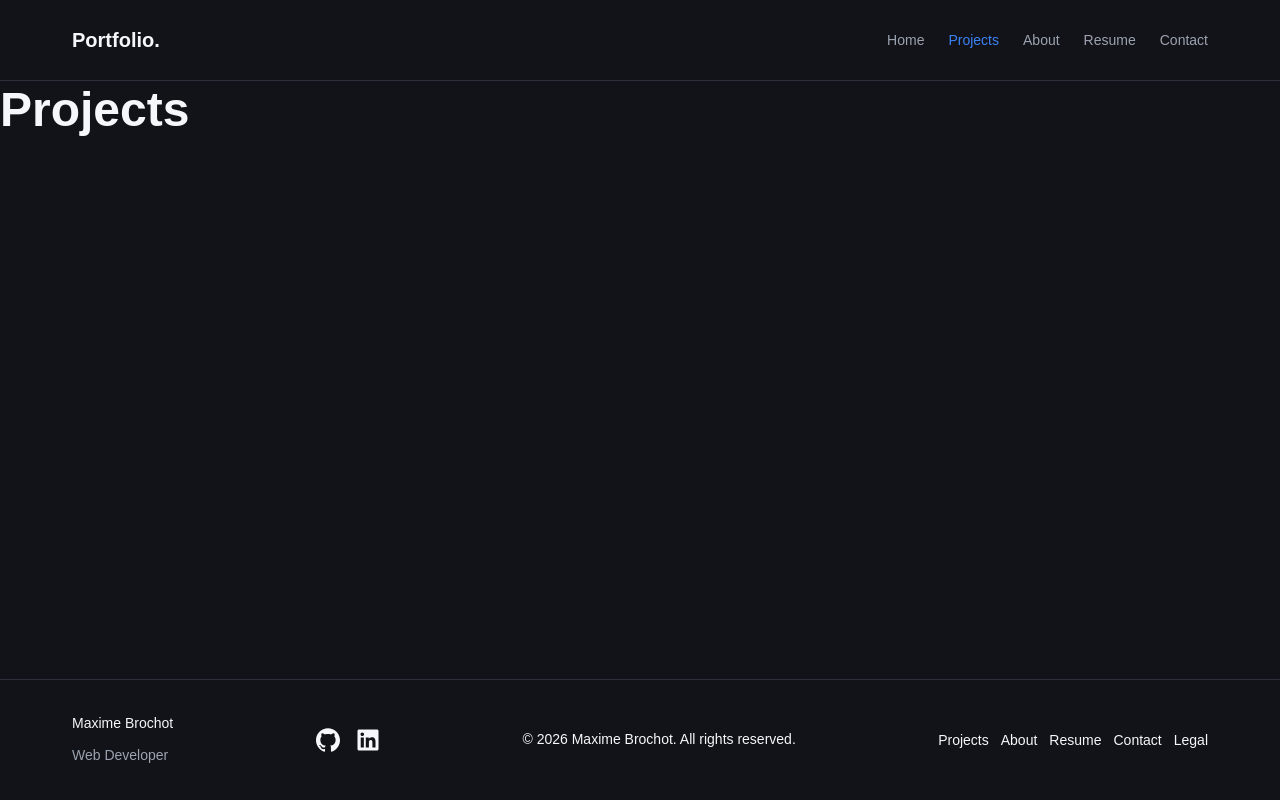
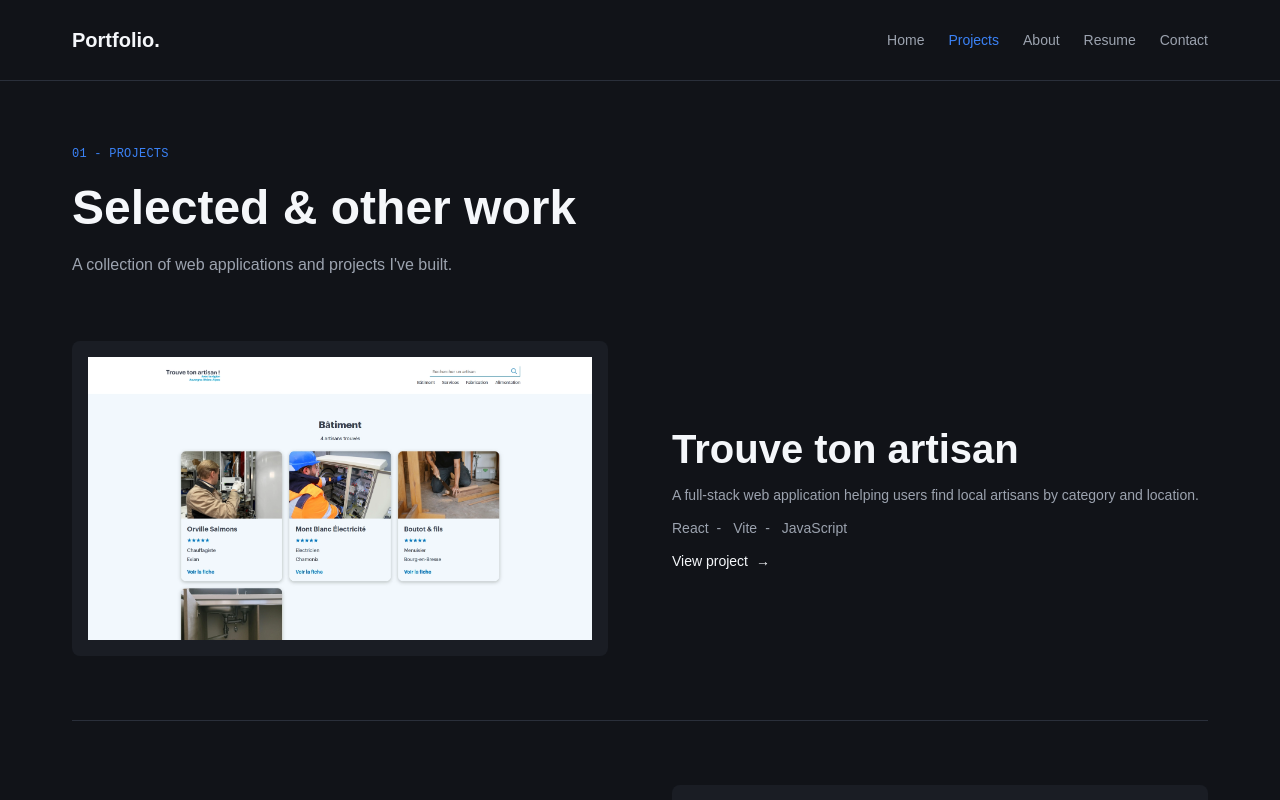
Before and after one commit to BrochotMaxime/portfolio-v2, a React (Vite) app: page /projects in a window 1280 px wide. Shown: the top 800 px of the page. Built offline with nearby package versions, Linux system fonts and the light colour scheme.

Commit message:
feat: implement projects listing page (#45)

```diff
--- a/src/components/ui/ProjectCard.jsx
+++ b/src/components/ui/ProjectCard.jsx
@@ -2,14 +2,19 @@ import { Link } from 'react-router'
 
 import ActionLink from './ActionLink'
 
-function ProjectCard({ project }) {
-  const { slug, title, description, technologies, image, imageAlt, layout = 'standard' } = project
+function ProjectCard({ project, headingLevel = 3, layout }) {
+  const { slug, title, description, technologies, image, imageAlt } = project
 
-  const classes = ['project-card', `project-card--${layout}`].join(' ')
+  const Heading = headingLevel === 2 ? 'h2' : 'h3'
+
+  const resolvedLayout = layout ?? project.layout ?? 'standard'
+
+  const classes = ['project-card', `project-card--${resolvedLayout}`].join(' ')
 
   return (
     <article className={classes}>
       {/* Project preview */}
+      {image && (
         <Link
           to={`/projects/${slug}`}
           className="project-card__image-link"
@@ -19,10 +24,11 @@ function ProjectCard({ project }) {
             <img src={image} alt={imageAlt} className="project-card__image" loading="lazy" />
           </div>
         </Link>
+      )}
 
       {/* Project information */}
       <div className="project-card__content">
-        <h3 className="project-card__title">{title}</h3>
+        <Heading className="project-card__title">{title}</Heading>
 
         <p className="project-card__description">{description}</p>
 
--- a/src/data/projects.js
+++ b/src/data/projects.js
@@ -34,6 +34,34 @@ const projects = [
     featured: true,
     layout: 'reversed',
   },
+  {
+    id: 'port-de-plaisance-russel',
+    slug: 'port-de-plaisance-russel',
+    title: 'Port de Plaisance Russel',
+    description: 'RESTful API developed during my web developer training to manage a marina.',
+    technologies: ['Node.js', 'Express', 'MongoDB'],
+    image: '/images/projects/port-de-plaisance-russel.webp',
+    imageAlt: 'Port de Plaisance Russel application showing its login interface',
+    featured: false,
+  },
+  {
+    id: 'tifosi',
+    slug: 'tifosi',
+    title: 'Tifosi',
+    description:
+      'Relational database project developed during my web developer training, focused on data modelling, SQL scripting, integrity constraints and advanced queries using MySQL.',
+    technologies: ['MySQL', 'SQL', 'Database Design'],
+    featured: false,
+  },
+  {
+    id: 'portfolio',
+    slug: 'portfolio',
+    title: 'Portfolio',
+    description:
+      'Personal developer portfolio built with React and SCSS, focused on maintainable architecture, accessibility and professional development practices.',
+    technologies: ['React', 'Vite', 'SCSS'],
+    featured: false,
+  },
 ]
 
 export default projects
--- a/src/pages/Projects.jsx
+++ b/src/pages/Projects.jsx
@@ -1,5 +1,62 @@
+import { Fragment } from 'react'
+
+import Divider from '../components/ui/Divider'
+import ProjectCard from '../components/ui/ProjectCard'
+import SectionLabel from '../components/ui/SectionLabel'
+import Container from '../components/layout/Container'
+
+import projects from '../data/projects'
+
+const projectOrder = [
+  'trouve-ton-artisan',
+  'guild-wars-armory',
+  'touche-pas-au-klaxon',
+  'port-de-plaisance-russel',
+  'tifosi',
+  'portfolio',
+]
+
+const projectLayouts = {
+  'trouve-ton-artisan': 'standard',
+  'guild-wars-armory': 'reversed',
+  'touche-pas-au-klaxon': 'standard',
+  'port-de-plaisance-russel': 'reversed',
+  tifosi: 'compact',
+  portfolio: 'compact',
+}
+
 function Projects() {
-  return <h1>Projects</h1>
+  const orderedProjects = projectOrder
+    .map((id) => projects.find((project) => project.id === id))
+    .filter(Boolean)
+
+  return (
+    <div className="projects-page">
+      <Container>
+        {/* Page introduction */}
+        <header className="projects-page__intro">
+          <SectionLabel number="01" label="PROJECTS" />
+
+          <h1 className="projects-page__title">Selected &amp; other work</h1>
+
+          <p className="projects-page__description">
+            A collection of web applications and projects I've built.
+          </p>
+        </header>
+
+        {/* Projects listing */}
+        <section className="projects-page__list" aria-label="Projects">
+          {orderedProjects.map((project, index) => (
+            <Fragment key={project.id}>
+              <ProjectCard project={project} headingLevel={2} layout={projectLayouts[project.id]} />
+
+              {index < orderedProjects.length - 1 && <Divider />}
+            </Fragment>
+          ))}
+        </section>
+      </Container>
+    </div>
+  )
 }
 
 export default Projects
--- a/src/styles/components/ui/_project-card.scss
+++ b/src/styles/components/ui/_project-card.scss
@@ -72,6 +72,12 @@
     }
   }
 
+  &--compact {
+    .project-card__content {
+      gap: a.$space-3;
+    }
+  }
+
   // Tablet and desktop layouts
   @include a.tablet {
     &--featured {
@@ -121,6 +127,24 @@
         grid-row: 1;
       }
     }
+
+    &--compact {
+      .project-card__content {
+        grid-template-columns: repeat(2, minmax(0, 1fr));
+        column-gap: a.$space-6;
+      }
+
+      .project-card__title {
+        grid-column: 1;
+        grid-row: 1 / 4;
+      }
+
+      .project-card__description,
+      .project-card__technologies,
+      .action-link {
+        grid-column: 2;
+      }
+    }
   }
 
   @include a.desktop {
--- a/src/styles/main.scss
+++ b/src/styles/main.scss
@@ -17,3 +17,5 @@
 @use 'components/home/about-section';
 @use 'components/home/expertise-section';
 @use 'components/home/contact-section';
+
+@use 'pages/projects';
--- /dev/null
+++ b/src/styles/pages/_projects.scss
@@ -0,0 +1,42 @@
+@use '../abstracts' as a;
+
+.projects-page {
+  padding-block: a.$space-8;
+
+  &__intro {
+    display: flex;
+    flex-direction: column;
+    align-items: flex-start;
+    gap: a.$space-4;
+    margin-bottom: a.$space-8;
+  }
+
+  &__title {
+    color: a.$color-text-primary;
+    font-family: a.$font-heading;
+  }
+
+  &__description {
+    color: a.$color-text-secondary;
+    line-height: 1.5;
+  }
+
+  &__list {
+    display: grid;
+    gap: a.$space-6;
+  }
+
+  .project-card__content > .action-link {
+    justify-self: end;
+  }
+
+  @include a.tablet {
+    .projects-page__list {
+      gap: a.$space-8;
+    }
+
+    .project-card__content > .action-link {
+      justify-self: start;
+    }
+  }
+}
```
Also changed, not shown: public/images/projects/port-de-plaisance-russel.webp (added). Lines whose indentation alone changed are shown as unchanged.
